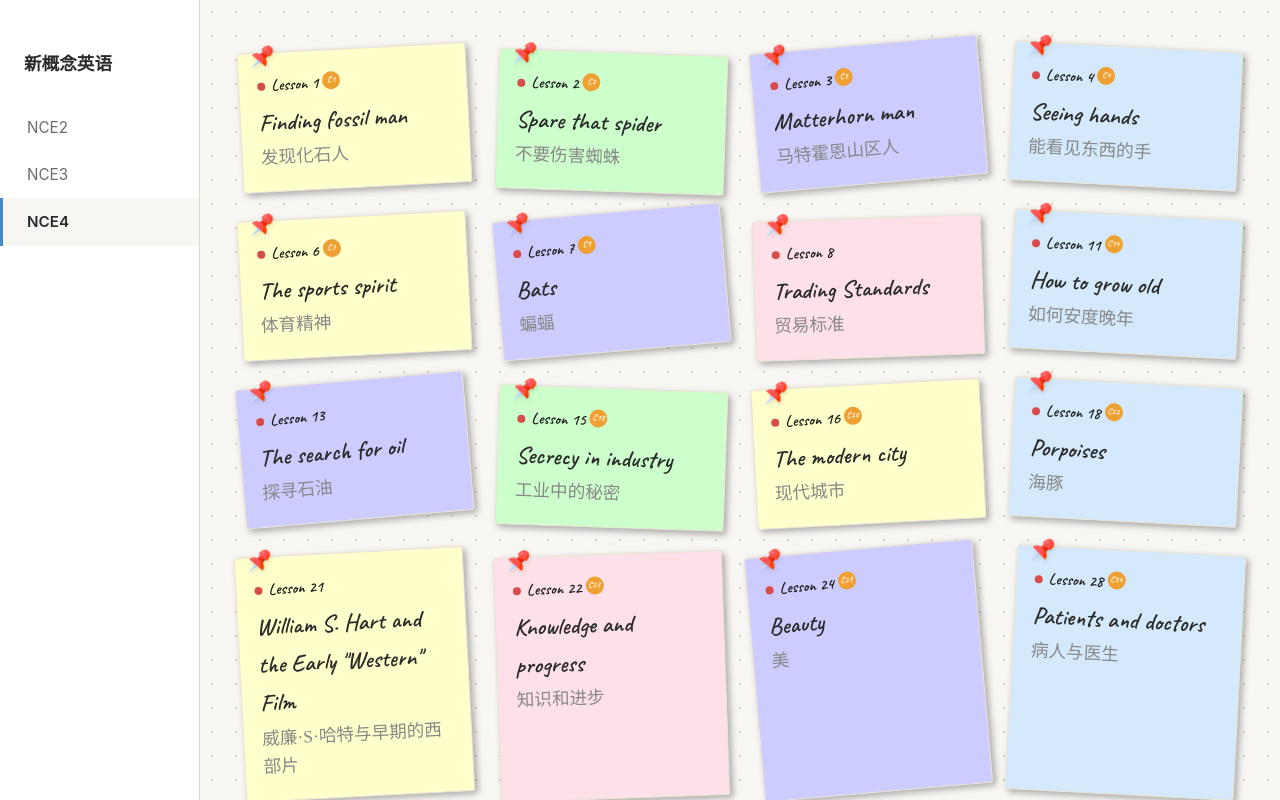
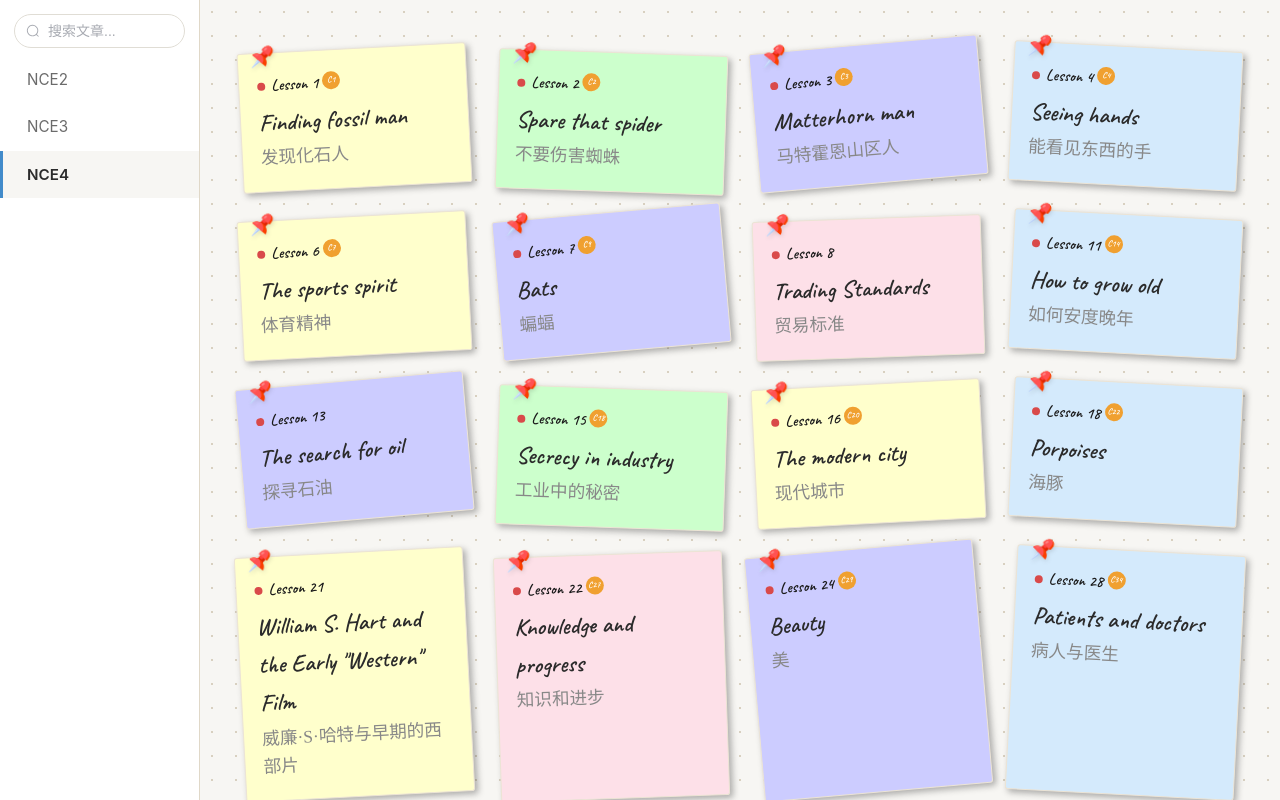
Before and after one commit to farisni/nce-proj, a Vue app: page / in a window 1280 px wide. Shown: the top 800 px of the page. Built offline with nearby package versions, Linux system fonts and the light colour scheme; a web font is replaced by a local one.

Commit message:
feat: 侧边栏添加搜索框，去掉标题，上移导航，聚焦无蓝框

```diff
--- a/src/App.vue
+++ b/src/App.vue
@@ -1,12 +1,14 @@
 <script setup lang="ts">
 import { ref, onMounted, onUnmounted } from 'vue'
 import { useRouter, useRoute } from 'vue-router'
+import { Search } from '@element-plus/icons-vue'
 import { articleMetas } from './mock/readData'
 
 const router = useRouter()
 const route = useRoute()
 
 const activeLevel = ref<'NCE2' | 'NCE3' | 'NCE4'>('NCE4')
+const searchText = ref('')
 const levels = ['NCE2', 'NCE3', 'NCE4'] as const
 
 function navToLevel(lv: typeof activeLevel.value) {
@@ -29,7 +31,9 @@ onUnmounted(() => { window.removeEventListener('scroll', showScrollBarWhileScrol
 <template>
   <div class="app-layout">
     <aside class="sidebar">
-      <div class="sidebar-title" @click="router.push({ name: 'home' })">新概念英语</div>
+      <div class="sidebar-search">
+        <el-input v-model="searchText" placeholder="搜索文章..."  clearable :prefix-icon="Search" />
+      </div>
       <nav class="sidebar-nav">
         <div
           v-for="lv in levels" :key="lv"
@@ -46,8 +50,11 @@ onUnmounted(() => { window.removeEventListener('scroll', showScrollBarWhileScrol
 
 <style lang="scss" scoped>
 .app-layout { display: flex; min-height: 100vh; }
-.sidebar { width: 200px; flex-shrink: 0; background: #fff; border-right: 1px solid var(--color-border); padding: 48px 0; }
-.sidebar-title { font-size: 1.1rem; font-weight: 700; color: var(--color-text); padding: 0 24px 24px; cursor: pointer; }
+.sidebar { width: 200px; flex-shrink: 0; background: #fff; border-right: 1px solid var(--color-border); padding: 14px 0; }
+.sidebar-search { padding: 0 14px 8px; }
+.sidebar-search :deep(.el-input__wrapper) { box-shadow: none !important; border: 1px solid #e0ddd5; border-radius: 20px; }
+.sidebar-search :deep(.el-input__wrapper:hover) { border-color: #c5c0b5; }
+.sidebar-search :deep(.el-input.is-focus .el-input__wrapper) { box-shadow: none !important; border-color: #c5c0b5; }
 .sidebar-nav { display: flex; flex-direction: column; }
 .nav-item {
   padding: 10px 24px; font-size: 0.95rem; color: var(--color-text-secondary);
```
